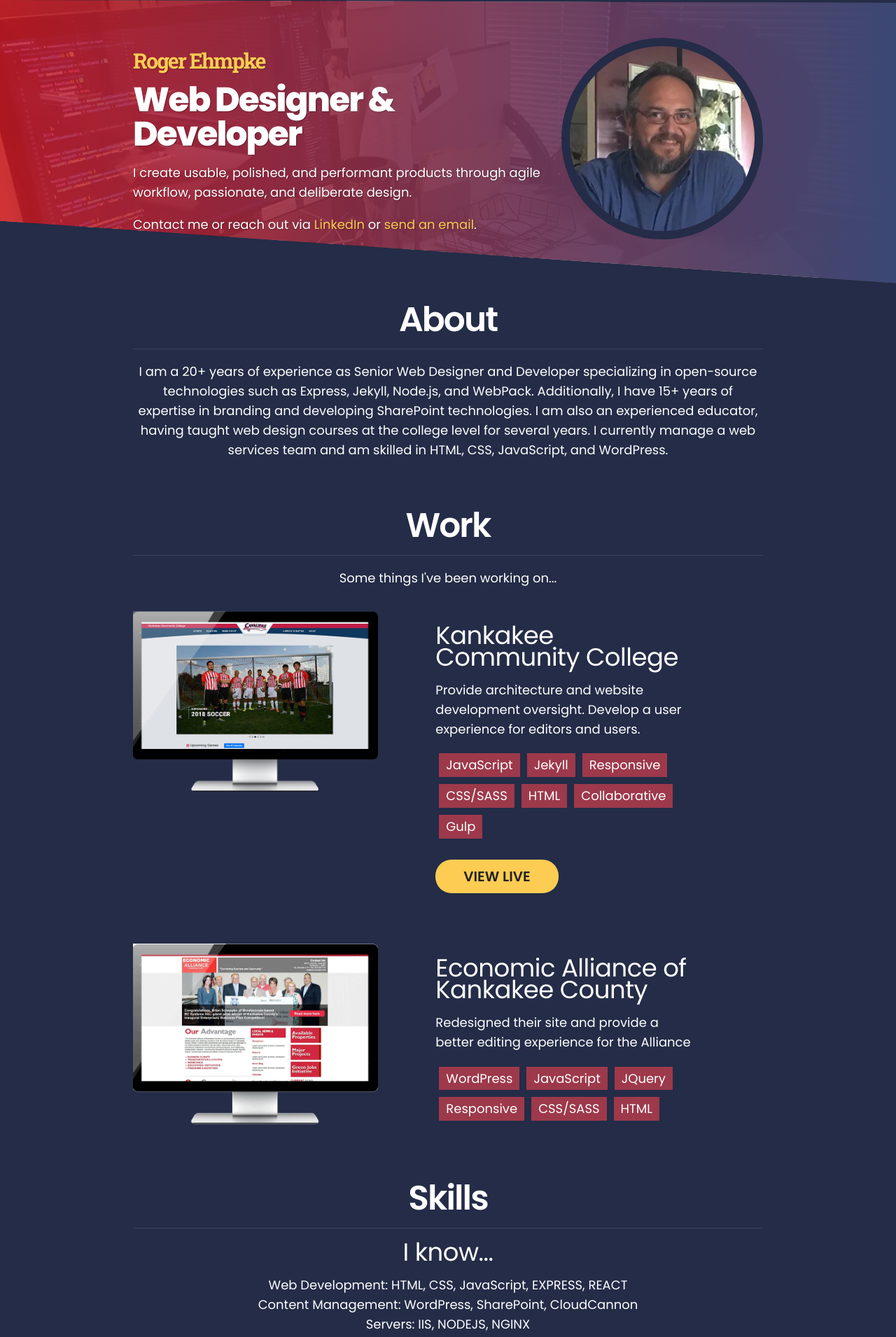
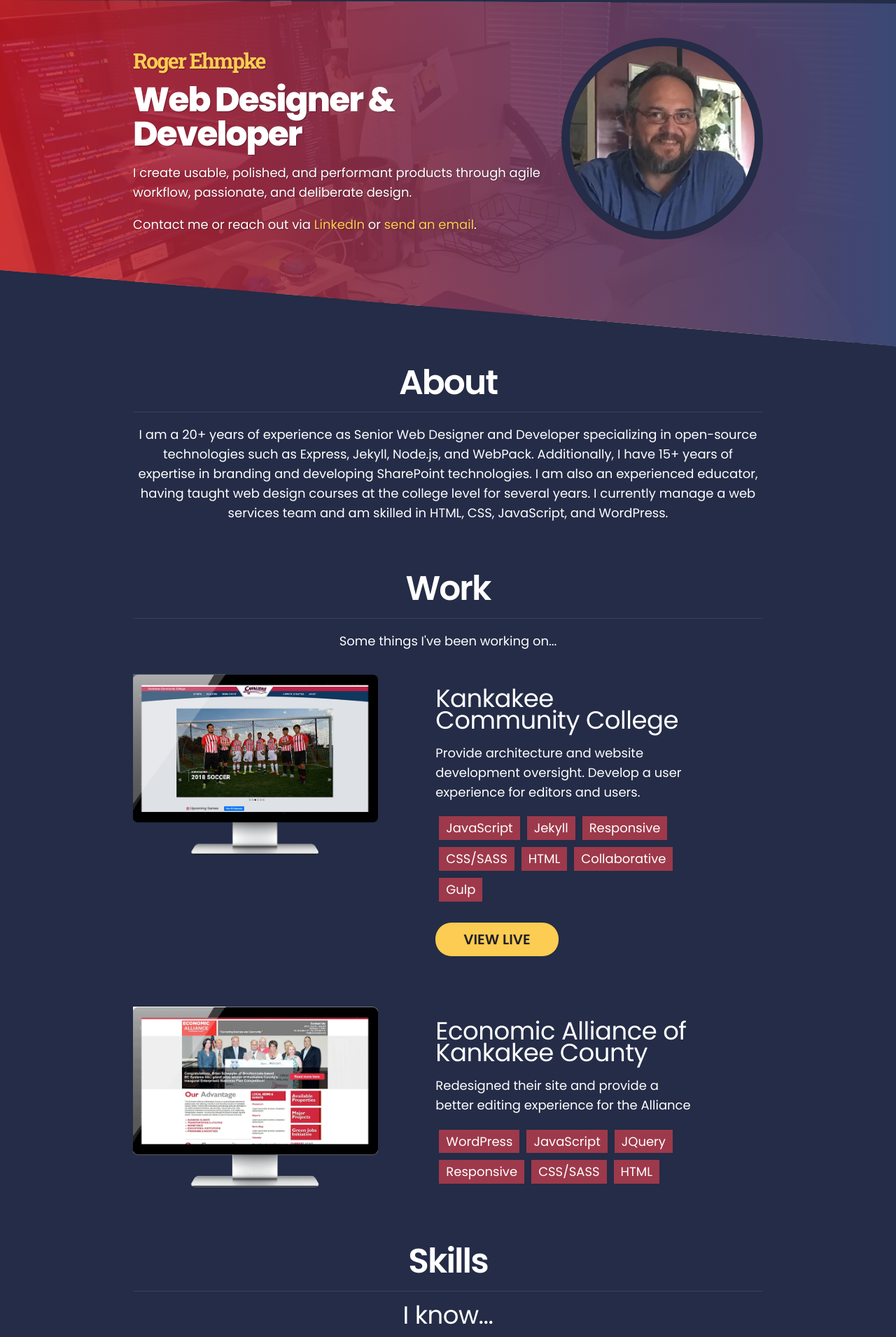
Before and after one commit to rehmpke/rogerehmpkesite, a Jekyll site: the page built from index.html, in a window 1280 px wide. Shown: the top 1910 px of the page at 70% size. Built offline with Jekyll 4.4.1, drawn with Linux system fonts in a browser that asks for light colours.

Commit message:
Add some space to bottom double adjustment for hero section

```diff
--- a/_data/hash.yml
+++ b/_data/hash.yml
@@ -1 +1 @@
-7dab87999aebf7862b5b
+3b0e53ffb3d08559c825
--- a/assets/css/style.css
+++ b/assets/css/style.css
@@ -394,4 +394,4 @@ form {
   padding-bottom: 1.5em; }
 
 .space-bottom.double {
-  padding-bottom: 3em; }
+  padding-bottom: 8em; }
--- a/assets/scss/3-layout/_padding.scss
+++ b/assets/scss/3-layout/_padding.scss
@@ -11,5 +11,5 @@
 }
 
 .space-bottom.double {
-  padding-bottom: 3em
+  padding-bottom: 8em
 }
```
